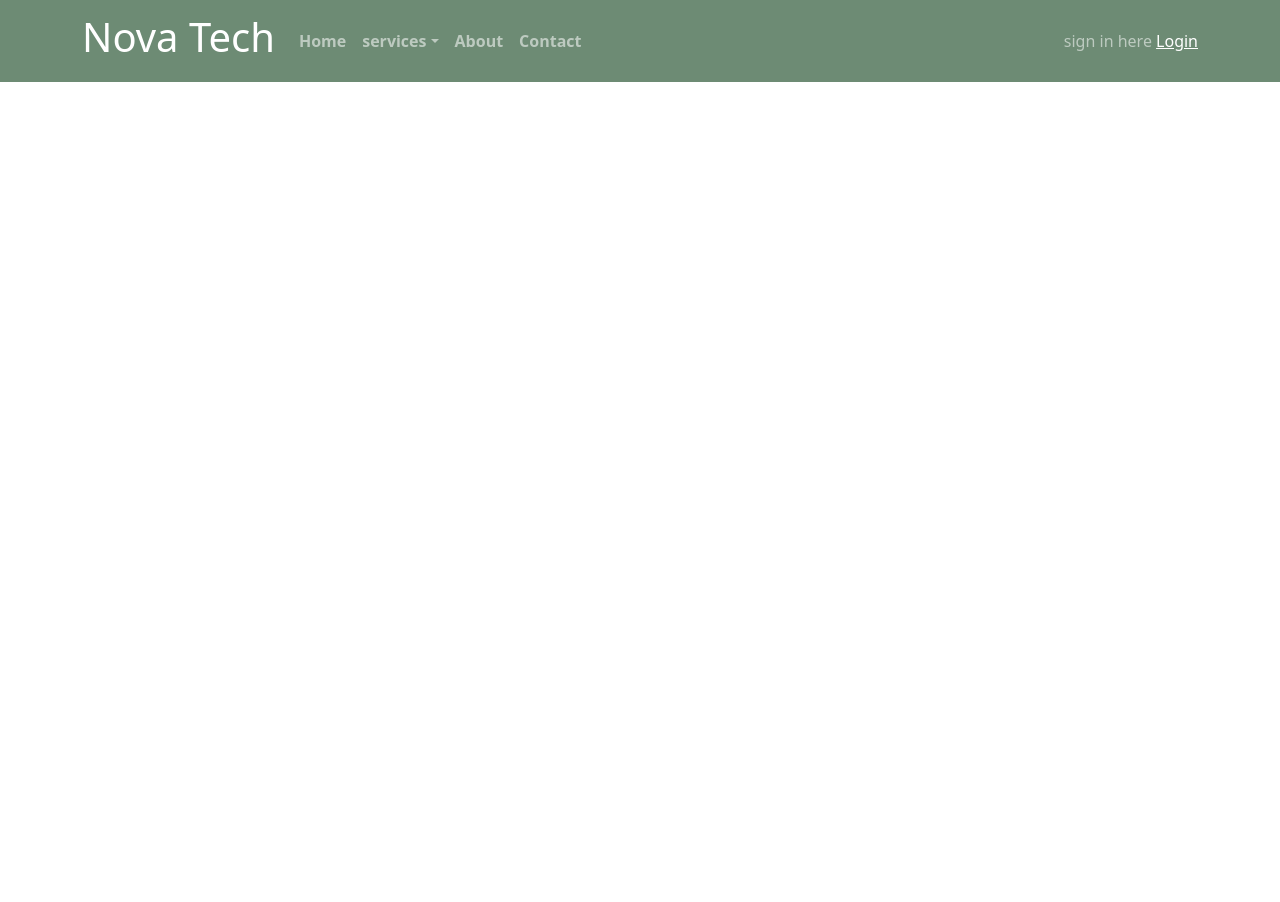
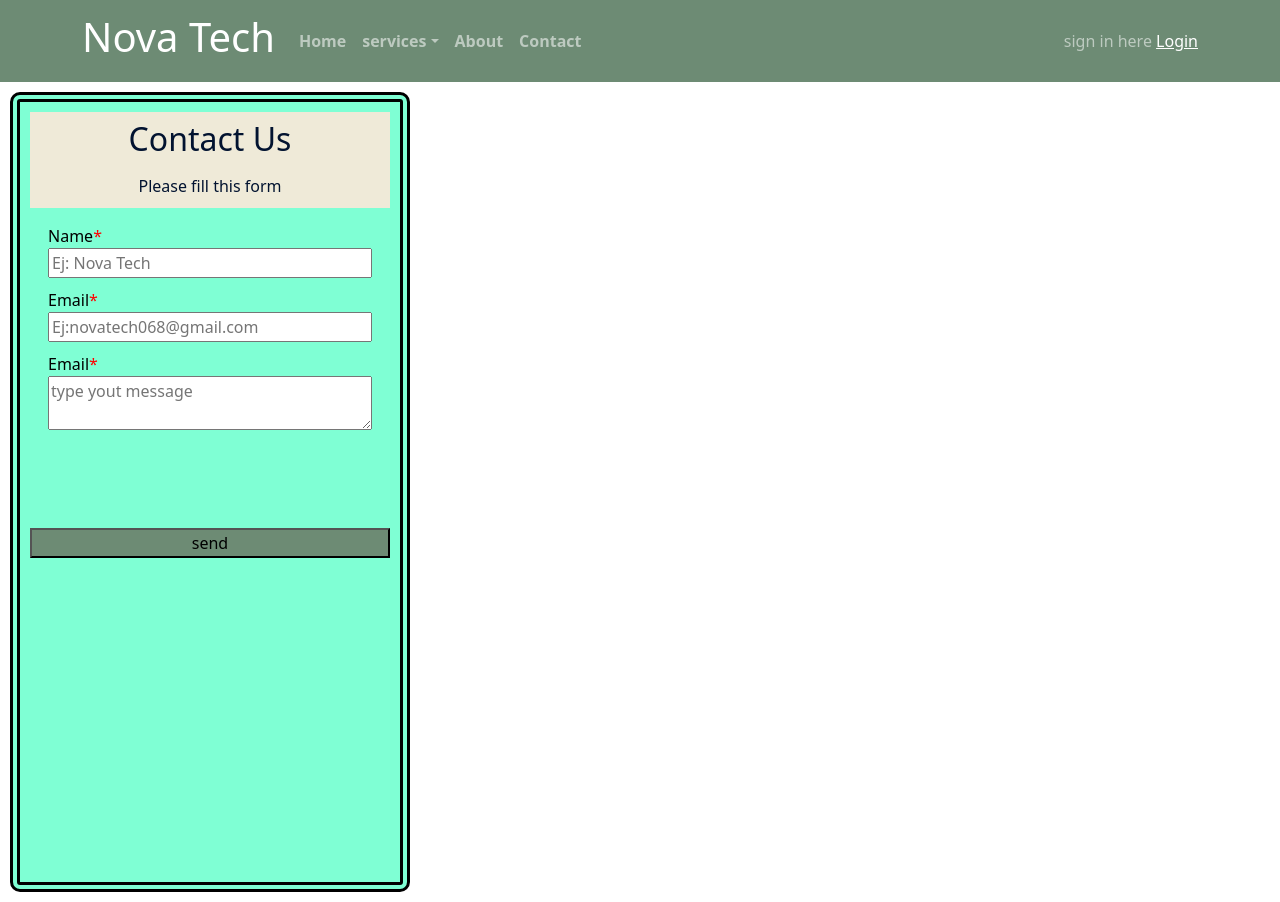
Before and after one commit to Leonelsk8/Nova-tech-front, a React (Vite) app: page /contact in a window 1280 px wide. Before the commit the page ends 800 px from the top, so only its background shows below. Built offline with nearby package versions, Linux system fonts and the light colour scheme.

Commit message:
añadiendo contacto cp

```diff
--- a/package.json
+++ b/package.json
@@ -10,6 +10,7 @@
     "preview": "vite preview"
   },
   "dependencies": {
+    "@emailjs/browser": "^3.11.0",
     "bootstrap": "^5.2.3",
     "react": "^18.2.0",
     "react-bootstrap": "^2.7.4",
--- a/src/App.jsx
+++ b/src/App.jsx
@@ -1,11 +1,13 @@
+import { } from 'react-router-dom'
 import 'bootstrap/dist/css/bootstrap.min.css';
 import Header from './components/header/Header';
-
+import Contact from './components/contact/Contact';
 
 function App() {
   return (
     <div className='app'>
       <Header />
+      <Contact />
     </div>
   )
 }
--- /dev/null
+++ b/src/components/contact/Contact.css
@@ -0,0 +1,65 @@
+.contact {
+  background-color: aquamarine;
+  margin: 10px;
+  padding: 10px;
+}
+
+form {
+  width: 25rem;
+  height: 30rem;
+  display: flex;
+  flex-direction: column;
+  align-items: center;
+  border-radius: 10px;
+  border: double 10px;
+  color: black;
+}
+
+.header-contact {
+  width: 100%;
+  height: 6rem;
+  background-color: #efead8;
+}
+
+.header-contact > h2,
+.header-contact > p {
+  color: #021330;
+  text-align: center;
+  padding: 0.5rem;
+  font-size: 2rem;
+  margin: 0;
+}
+
+.header-contact > p {
+  font-size: 1rem;
+}
+
+.field-name,
+.field-email,
+.field-message {
+  width: 90%;
+  height: 2rem;
+  display: flex;
+  flex-direction: column;
+  color: #000000;
+  margin: 1rem;
+}
+
+.symbol-required::after{
+  content: '*';
+  color: #FF0000;
+}
+.field-message{
+  height: 10rem;
+}
+
+.btn-send {
+  width: 100%;
+  background-color: #6d8b74;
+}
+
+.btn-send:hover,
+.btn-send:focus {
+  background-color: #10dd08;
+  color: #ffffff;
+}
--- /dev/null
+++ b/src/components/contact/Contact.jsx
@@ -0,0 +1,43 @@
+import { useRef } from 'react';
+import './Contact.css';
+import emailjs from '@emailjs/browser';
+
+const Contact = () => {
+  const refForm = useRef();
+  const handleSubmit = (event) => {
+    event.preventDefault();
+    const serviceId = "service_53aniis";
+    const templateId = "template_pdtmwf7";
+    const apikey = "HnteRGamNFUVntOte"
+
+    emailjs.sendForm(serviceId, templateId, refForm.current, apikey)
+    .then( result => console.log(result.text))
+    .catch( error => console.error(error))
+
+  }
+
+  return (
+    <form className='contact vh-100' ref={refForm} action='' onSubmit={handleSubmit}>
+      <div className="header-contact">
+        <h2>Contact Us </h2>
+        <p>Please fill this form</p>
+      </div>
+      <fieldset className='field-name'>
+        <label className='symbol-required name' htmlFor=''>Name</label>
+        <input name='username' type='text' placeholder='Ej: Nova Tech' required />
+      </fieldset>
+      <fieldset className='field-email'>
+        <label className='symbol-required' name='email'>Email</label>
+        <input placeholder='Ej:novatech068@gmail.com' type='email' name='email' id='email' required />
+      </fieldset>
+      <fieldset className='field-message'>
+        <label className='symbol-required'>Email</label>
+        <textarea maxLength='500' placeholder='type yout message' name='message' id='' cols='30' rows='' />
+      </fieldset>
+      <button className='btn-send'>send</button>
+
+    </form>
+  )
+}
+
+export default Contact;
--- a/src/components/header.css
+++ b/src/components/header.css
@@ -0,0 +1,3 @@
+.menu {
+    background-color: black;
+}
--- a/src/components/header/Header.jsx
+++ b/src/components/header/Header.jsx
@@ -1,18 +1,15 @@
 import './header.css';
-import { Container, Row, Col, Navbar, NavLink, Nav, NavDropdown, } from 'react-bootstrap';
+import { Container, Navbar, NavLink, Nav, NavDropdown } from 'react-bootstrap';
 
 const Header = () => {
   return (
     <>
-      <Container>
-        <Row>
-          <Col>
-            <Navbar className='menu' fixed='top' variant='dark' expand='md'>
+      <Navbar className='menu sticky-top' variant='dark' expand='md'>
         <Container>
           <Navbar.Brand href='#'>
             <h1>Nova Tech</h1>
           </Navbar.Brand>
-              <Navbar.Toggle aria-controls='my-nav'/>
+          <Navbar.Toggle aria-controls='my-nav' />
           <Navbar.Collapse id='my-nav'>
             <Nav className='me-auto fw-bold'>
               <NavLink>Home</NavLink>
@@ -20,7 +17,7 @@ const Header = () => {
                 <NavDropdown.Header>Heading 1</NavDropdown.Header>
                 <NavDropdown.Item href='#'>Shopping Card</NavDropdown.Item>
                 <NavDropdown.Item href='#'>My Account</NavDropdown.Item>
-                  <NavDropdown.Divider/>
+                <NavDropdown.Divider />
                 <NavDropdown.Header>Heading 2</NavDropdown.Header>
                 <NavDropdown.Item href='#'>Create My Account</NavDropdown.Item>
               </NavDropdown>
@@ -33,9 +30,6 @@ const Header = () => {
           </Navbar.Collapse>
         </Container>
       </Navbar>
-          </Col>
-        </Row>
-      </Container>
     </>
   );
 };
```
Also changed, not shown: 1 other file (tests, documents, lock files or other folders). Lines whose indentation alone changed are shown as unchanged.
